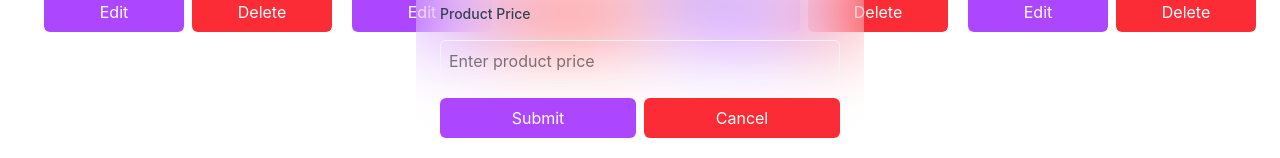
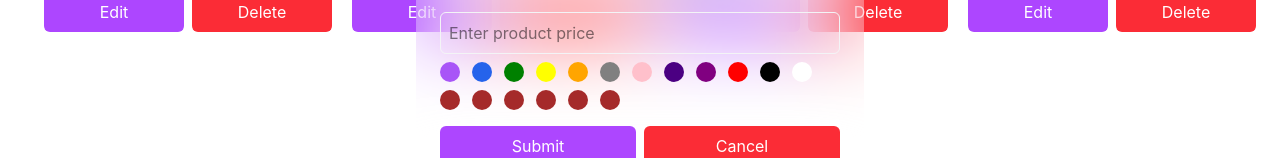
Before and after one commit to AyaHassan55/ProductCrud, a React (Vite) app: page / in a window 1280 px wide. Both pictures are taken after a click on the button "Open Modal". Shown: the part 480-638 px from the top of the page. Built offline with nearby package versions, Linux system fonts and the light colour scheme.

Commit message:
circle color components

```diff
--- a/src/App.tsx
+++ b/src/App.tsx
@@ -7,11 +7,12 @@ import ProductCard from './components/ProductCard'
 import Modal from './components/ui/Modal'
 
 import { useState, type ChangeEvent, type FormEvent } from 'react'
-import { formInputList, productList } from './data'
+import { colors, formInputList, productList } from './data'
 import Input from './components/ui/input'
 import type { IProduct } from './interfaces'
 import { validateProduct } from './validation'
 import ErrorMessage from './components/ErrorMessage'
+import CircleColor from './components/ui/CircleColor'
 
 const App = () => {
   const defaultProductObj = {
@@ -19,28 +20,31 @@ const App = () => {
     description: "",
     price: "",
     imageURL: "",
-    colors:[],
+    colors: [],
 
-    category:{
-      name:"",
-      imageURL:""
+    category: {
+      name: "",
+      imageURL: ""
     }
   }
   // ------------------State --------------------------
   const [isOpen, setIsOpen] = useState(false)
   const [product, setProduct] = useState<IProduct>(defaultProductObj)
   const [error, setError] = useState(
-    { title: "",
-    description: "",
-    price: "",
-    imageURL: "",})
-console.log("errors====",error)
+    {
+      title: "",
+      description: "",
+      price: "",
+      imageURL: "",
+    })
+  console.log("errors====", error)
   // ------------------Handler --------------------------
   const open = () => setIsOpen(true)
   const closeModal = () => setIsOpen(false)
   const onChangeHandler = (event: ChangeEvent<HTMLInputElement>) => {
     const { name, value } = event.target
     setProduct({ ...product, [name]: value })
+    setError({ ...error, [name]: "" })
   }
   const submitHandler = (event: FormEvent<HTMLFormElement>): void => {
     event.preventDefault()
@@ -58,7 +62,7 @@ console.log("errors====",error)
     if (!hasError) {
       setError(errors)
 
-      closeModal()
+
     } else {
       console.log("Form has errors. Please fix them before submitting.");
     }
@@ -78,7 +82,7 @@ console.log("errors====",error)
         htmlFor={input.id}
         className='text-sm font-medium text-gray-700'>{input.label}</label>
       <Input
-        // line below is wrong nowww!!!!!!!
+
         key={input.id} id={input.id} type={input.type} name={input.name} value={product[input.name]}
         placeholder={input.placeholder} required={input.required}
         onChange={onChangeHandler}
@@ -86,6 +90,7 @@ console.log("errors====",error)
       <ErrorMessage msg={error[input.name]} />
     </div>
   )
+  const renderProductColors = colors.map(color => <CircleColor key={color}  color={color}/>)
 
   return (
 
@@ -100,6 +105,10 @@ console.log("errors====",error)
       <Modal isOpen={isOpen} closeModal={closeModal} title="My Modal Title">
         <form className='space-y-2' onSubmit={submitHandler}>
           {renderFormInputList}
+          <div className="flex gap-2 my-1.5 flex-wrap space-x-1">
+            {renderProductColors}
+          </div>
+
           <div className='flex justify-between items-center space-x-2 mt-4'>
             <Button className="bg-purple-500" width="w-full" onClick={open}>Submit</Button>
             <Button className="bg-red-500" width="w-full" onClick={onCancel}>Cancel</Button>
--- a/src/components/ProductCard.tsx
+++ b/src/components/ProductCard.tsx
@@ -18,9 +18,9 @@ const ProductCard = ({product}: IProps) => {
             <p className="text-gray-400">{textSlicer(description)}</p>
             <div className="flex gap-2 my-1.5">
 
-                <div className="w-5 h-5 rounded-full bg-red-500 cursor-pointer "></div>
-                <div className="w-5 h-5 rounded-full bg-blue-500 cursor-pointer"></div>
-                <div className="w-5 h-5 rounded-full bg-green-500 cursor-pointer"></div>
+                <span className="w-5 h-5 rounded-full bg-red-500 cursor-pointer "></span>
+                <span className="w-5 h-5 rounded-full bg-blue-500 cursor-pointer"></span>
+                <span className="w-5 h-5 rounded-full bg-green-500 cursor-pointer"></span>
             </div>
             <div className="flex items-center justify-between">
                 <span>${price}</span>
--- /dev/null
+++ b/src/components/ui/CircleColor.tsx
@@ -0,0 +1,13 @@
+interface IProps {
+color: string;
+
+
+}
+
+const CircleColor=({color}:IProps)=> {
+  return (
+    <span className="block w-5 h-5 rounded-full bg-red-500 cursor-pointer " style={{backgroundColor:color}}></span>
+  )
+}
+
+export default CircleColor
--- a/src/data/index.tsx
+++ b/src/data/index.tsx
@@ -9,7 +9,7 @@ export const productList: IProduct[]=[
         imageURL:"https://picsum.photos/seed/DPOZuT/640/480",
         description:"The slim & simple Maple Gaming Keyboard from Dev Byte comes with a sleek body and 7- Color RGB LED Back-lighting for smart functionality.",
         price:"587.00",
-        // colors:["purple", "brown", "green","red","orange"],
+        colors:["purple", "brown", "green","red","orange"],
     //     category:{
 
     //         name:"Clothing",
@@ -22,7 +22,7 @@ export const productList: IProduct[]=[
         imageURL:"https://picsum.photos/seed/laGcKTSge/640/480",
         description:"Ergonomic executive chair upholstered in bonded black leather and PVC padded seat and back for all-day comfort and support",
         price:"500.00",
-        // colors:["red", "blue", "green","yellow","orange"],
+        colors:["red", "blue", "green","yellow","orange"],
     //     category:{
 
     //         name:"Clothing",
@@ -35,7 +35,7 @@ export const productList: IProduct[]=[
         imageURL:"https://picsum.photos/seed/yidCgCS4/640/480",
         description:"The Football Is Good For Training And Recreational Purposes",
         price:"500.00",
-        // colors:["red", "blue", "green","yellow","orange"],
+        colors:["red", "blue", "green","yellow","orange"],
     //     category:{
 
     //         name:"Clothing",
@@ -48,7 +48,7 @@ export const productList: IProduct[]=[
         imageURL:"https://picsum.photos/seed/T6EIUh/640/480",
         description:"New ABC 13 9370, 13.3, 5th Gen CoreA5-8250U, 8GB RAM, 256GB SSD, power UHD Graphics, OS 10 Home, OS Office A & J 2016",
         price:"500.00",
-    //     colors:["red", "blue", "green","yellow","orange"],
+        colors:["red", "blue", "green","yellow","orange"],
     //     category:{
 
     //         name:"Clothing",
@@ -99,3 +99,23 @@ export const formInputList:IFormInput[]=[
     // }
 
 ]
+export const colors:string[]=[
+    "#a855f7", "#2563eb",
+     "green",
+     "yellow",
+     "orange",
+     "Gray",
+     "Pink",
+     "Indigo",
+     "Purple",
+     "Red",
+      "black",
+      "white",
+      "brown",
+      "brown",
+      "brown",
+      "brown",
+      "brown",
+      "brown",
+
+]
--- a/src/interfaces/index.ts
+++ b/src/interfaces/index.ts
@@ -4,7 +4,7 @@ export interface IProduct {
   description: string;
   price: string ;
   imageURL?: string;
-  // colors: string[];
+  colors: string[];
   // category: {
   //   name: string;
   //   imgURL: string;
```
